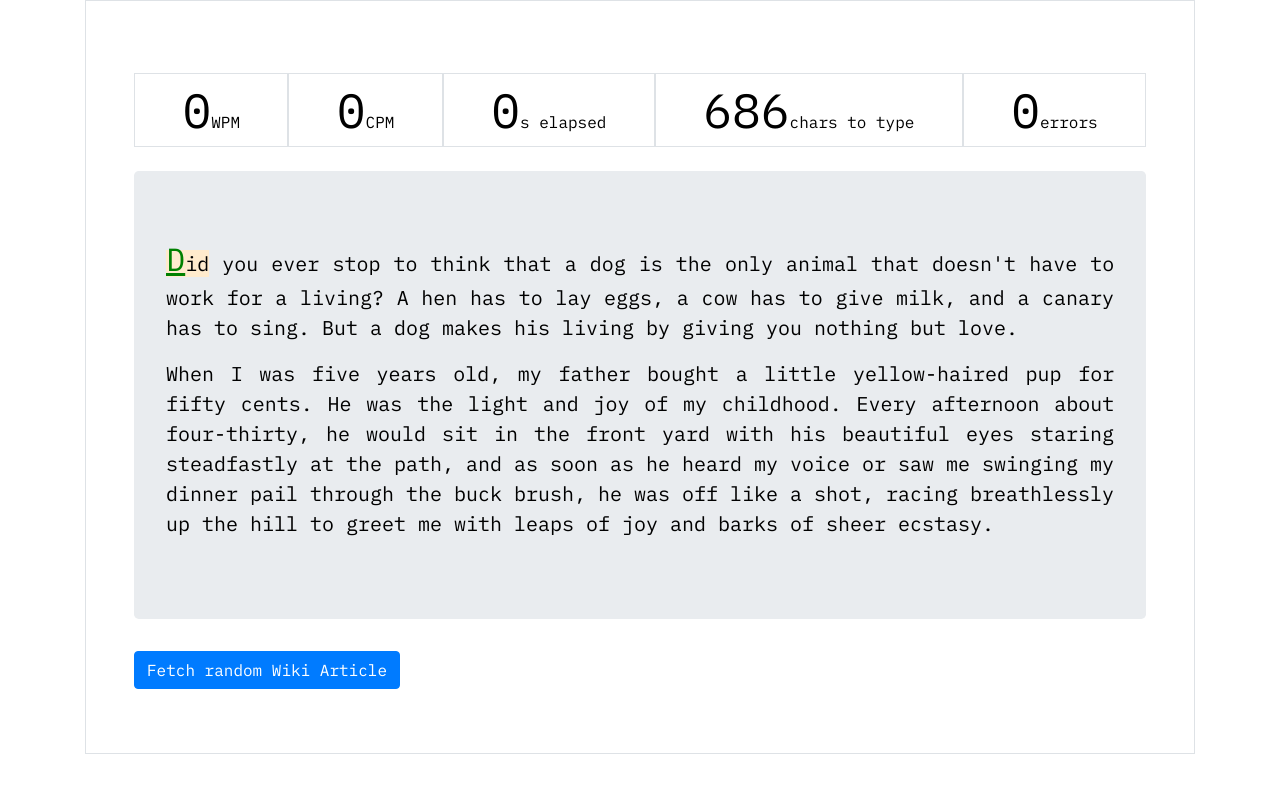
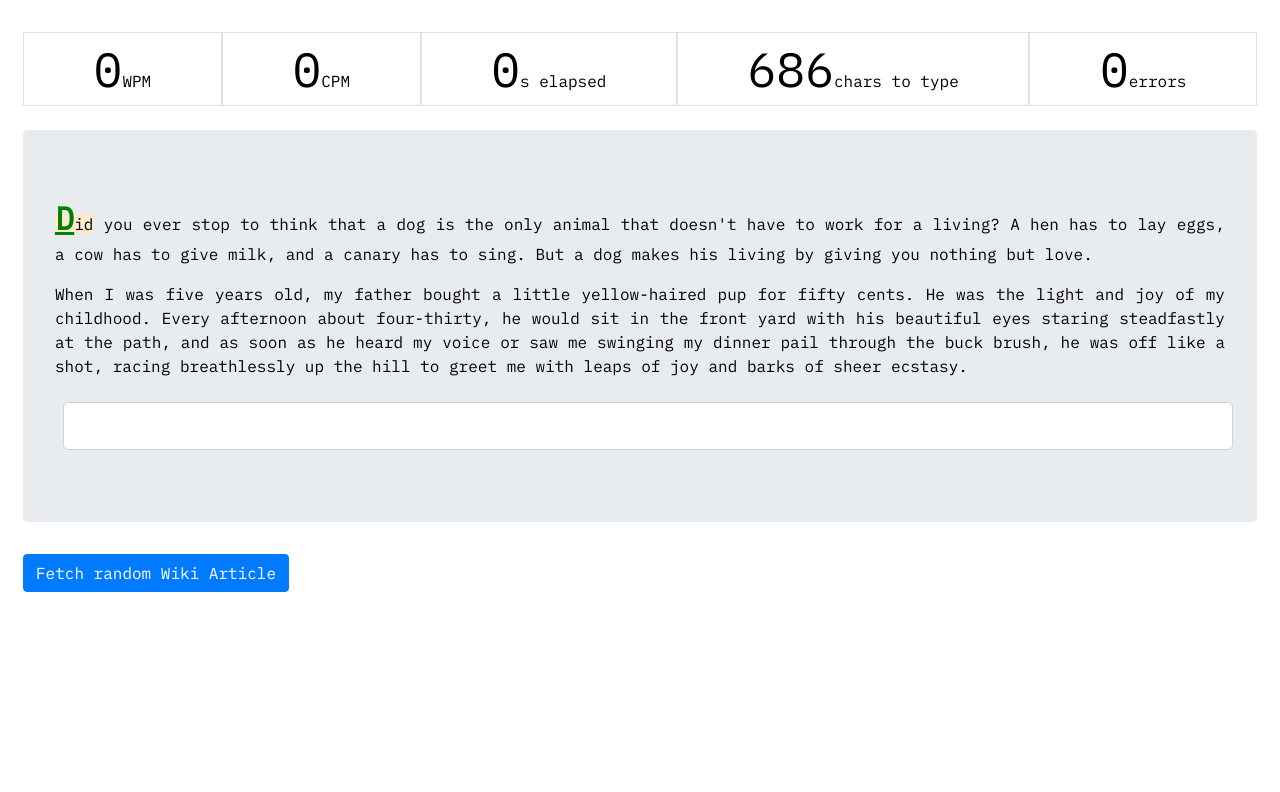
Before and after one commit to jasbir-singh/typer, a React (Create React App) app: page / in a window 1280 px wide. Shown: the top 792 px of the page. Built offline with nearby package versions, Linux system fonts and the light colour scheme.

Commit message:
Introduce input box

```diff
--- a/src/components/App.js
+++ b/src/components/App.js
@@ -1,6 +1,5 @@
 import React, { Component } from 'react';
 import { connect } from 'react-redux';
-import styled from 'styled-components';
 
 import TextWithSpinner from './TextWithSpinner';
 import TypingStats from './TypingStats';
@@ -10,8 +9,9 @@ class App extends Component {
   typingSummary() {
     return (
       <div>
-        <p>Summary Statistics</p>
+        <h1>Summary Statistics</h1>
         <TypingStats />
+        <WikipediaButton />
       </div>
     );
   }
@@ -30,10 +30,9 @@ class App extends Component {
 
   render() {
     const { typingFinished } = this.props;
-    console.log(`Typing finished ${typingFinished}`);
     return (
-      <div className="container">
-        <div className="border p-5">
+      <div className="container-fluid">
+        <div className="p-2">
           { typingFinished ? this.typingSummary() :  this.currentlyTyping() }
         </div>
       </div>
--- /dev/null
+++ b/src/components/InputBox.js
@@ -0,0 +1,16 @@
+import React, { Component } from 'react';
+import { connect } from 'react-redux';
+
+const InputBox = ({ wordToType, position }) => (
+  <div class="input-group input-group-lg m-2">
+    <input type="text" placeholder={wordToType.slice(0, position.char)} class="form-control" />
+  </div>
+);
+
+const mapStateToProps = ({ wordToType, position }) => ({
+  wordToType, position
+});
+
+export default connect(
+  mapStateToProps,
+)(InputBox);
--- a/src/components/Text.js
+++ b/src/components/Text.js
@@ -1,5 +1,6 @@
 import { connect } from 'react-redux';
 import React, { Component } from 'react';
+import InputBox from './InputBox.js';
 import {
   fetchRandomArticle,
   typeSuccess,
@@ -64,7 +65,7 @@ class Text extends Component {
 
   render() {
     return (
-      <div className="text-justify jumbotron lead">
+      <div className="text-justify jumbotron">
         {
           this.paragraphs()
         }
@@ -72,6 +73,8 @@ class Text extends Component {
         {
           this.props.title && <p><em>{this.props.title}</em></p>
         }
+
+        <InputBox />
       </ div>
     );
   }
--- a/src/sagas.js
+++ b/src/sagas.js
@@ -18,7 +18,7 @@ async function asyncWikiCall() {
       numOfCalls++;
     };
   }
-  return text.extract;
+  return text;
 }
 
 function* fetchRandomArticle(action) {
@@ -27,7 +27,7 @@ function* fetchRandomArticle(action) {
     const text = yield call(asyncWikiCall);
 
     yield put(resetTypingState());
-    yield put(fetchRandomArticleSuccess(text, text.title));
+    yield put(fetchRandomArticleSuccess(text.extract, text.title));
   } catch (e) {
     yield put({type: 'FETCH_RANDOM_ARTICLE_FAILED', message: e.message});
   }
```
